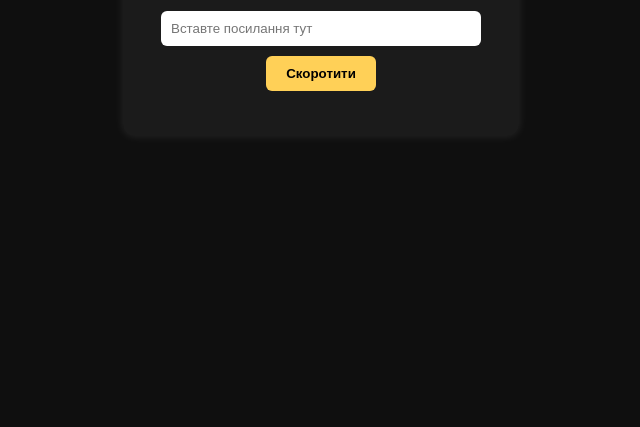
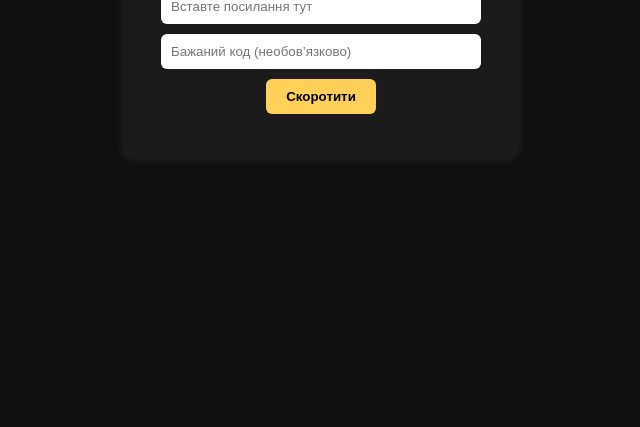
Before and after one commit to ivasww3csds/playmayker, a website: page public/index.html in a window 1280 px wide. Shown: the part 389-816 px from the top of the page, without its empty margins (319-959 px from the left). Drawn offline with Linux system fonts and the light colour scheme.

Commit message:
Update index.html

```diff
--- a/public/index.html
+++ b/public/index.html
@@ -6,9 +6,9 @@
   <title>Скоротити посилання</title>
   <style>
     body {
+      font-family: sans-serif;
       background: #0f0f0f;
       color: white;
-      font-family: Arial, sans-serif;
       display: flex;
       justify-content: center;
       align-items: center;
@@ -21,7 +21,7 @@
       text-align: center;
       box-shadow: 0 0 10px rgba(255,255,255,0.1);
     }
-    input[type="url"] {
+    input {
       padding: 10px;
       width: 300px;
       border: none;
@@ -48,8 +48,8 @@
   <div class="container">
     <h1>Скоротіть посилання</h1>
     <form id="shortenForm">
-      <input type="url" name="url" placeholder="Вставте посилання тут" required>
-      <br>
+      <input type="url" name="url" placeholder="Вставте посилання тут" required><br>
+      <input type="text" name="custom" placeholder="Бажаний код (необов’язково)"><br>
       <button type="submit">Скоротити</button>
     </form>
     <div class="result" id="result"></div>
@@ -64,7 +64,9 @@
         body: formData
       });
       const text = await response.text();
-      document.getElementById('result').innerHTML = `Ваше посилання: <a href="${text}" style="color:#FFD057" target="_blank">${text}</a>`;
+      document.getElementById('result').innerHTML = response.ok
+        ? \`Ваше посилання: <a href="\${text}" target="_blank" style="color:#FFD057">\${text}</a>\`
+        : \`<span style="color:red">\${text}</span>\`;
     });
   </script>
 </body>
```
